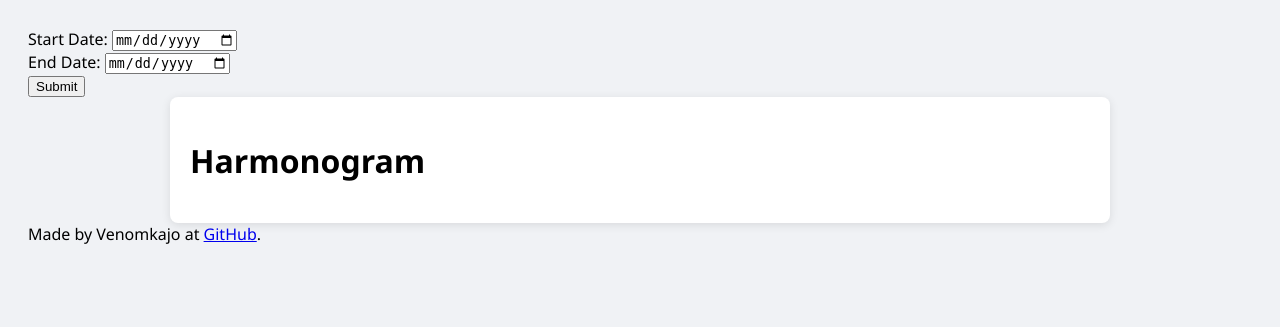
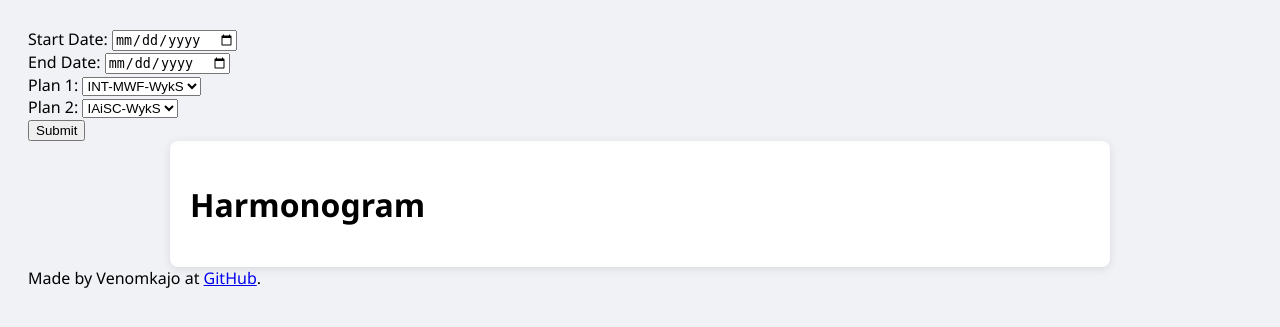
Before and after one commit to Venomkajo/combine-dsw-plan, a FastAPI app: template templates/index.html in a window 1280 px wide. Shown: the top 327 px of the page. Run offline with FastAPI, Linux system fonts and the light colour scheme; the template is opened without the code that fills it, so the values that code supplies are empty.

Commit message:
added changing to different plans, default values

```diff
--- a/app/main.py
+++ b/app/main.py
@@ -6,8 +6,16 @@ from fastapi.responses import HTMLResponse
 from fastapi.staticfiles import StaticFiles
 from fastapi.templating import Jinja2Templates
 import httpx
+import asyncio
 from bs4 import BeautifulSoup
 
+PLAN_LINKS = {
+    "INT-MWF-WykS": "https://harmonogramy.dsw.edu.pl/Plany/PlanyGrup/20153",
+    "INT-MWF-1S": "https://harmonogramy.dsw.edu.pl/Plany/PlanyGrup/20380",
+    "INT-MWF-2S": "https://harmonogramy.dsw.edu.pl/Plany/PlanyGrup/20381",
+    "IAiSC-WykS": "https://harmonogramy.dsw.edu.pl/Plany/PlanyGrup/18909",
+    "IAiSC-1S": "https://harmonogramy.dsw.edu.pl/Plany/PlanyGrup/18910",
+    "IAiSC-2S": "https://harmonogramy.dsw.edu.pl/Plany/PlanyGrup/18911"}
 
 templates = Jinja2Templates(directory="templates")
 
@@ -61,11 +69,13 @@ def get_date_cookie(start_date: date, end_date: date) -> str:
     return f"RadioList_TerminGr={today.year},{today.month},{today.day}%5C{week.year},{week.month},{week.day}%5C1"
 
 @app.get("/", response_class=HTMLResponse)
-async def my_combined_plan(start_date: Optional[date] = date.today(), end_date: Optional[date] = date.today() + timedelta(days=7), request: Request = None):
+async def my_combined_plan(start_date: Optional[date] = date.today(), end_date: Optional[date] = date.today() + timedelta(days=7), plan1: Optional[str] = "INT-MWF-WykS", plan2: Optional[str] = "IAiSC-WykS", request: Request = None):
 
     # Fetch data
-    plan1 = await get_plan_data("https://harmonogramy.dsw.edu.pl/Plany/PlanyGrup/20153", start_date=start_date, end_date=end_date)
-    plan2 = await get_plan_data("https://harmonogramy.dsw.edu.pl/Plany/PlanyGrup/18909", start_date=start_date, end_date=end_date)
+    plan1, plan2 = await asyncio.gather(
+        get_plan_data(PLAN_LINKS[plan1], start_date=start_date, end_date=end_date),
+        get_plan_data(PLAN_LINKS[plan2], start_date=start_date, end_date=end_date)
+    )
 
     # Combine keys (dates)
     all_dates = sorted(set(plan1.keys()) | set(plan2.keys()))
@@ -100,4 +110,4 @@ async def my_combined_plan(start_date: Optional[date] = date.today(), end_date:
 
         html_content += "</table>"
 
-    return templates.TemplateResponse("index.html", {"request": request, "content": html_content})
+    return templates.TemplateResponse("index.html", {"request": request, "content": html_content, "start_date": start_date, "end_date": end_date})
--- a/templates/index.html
+++ b/templates/index.html
@@ -12,14 +12,33 @@
         <div class="selection-container">
             <div class="date-selection">
                 <label for="start_date">Start Date:</label>
-                <input type="date" id="start_date" name="start_date" required>
+                <input type="date" id="start_date" name="start_date" value="{{ start_date }}" required>
             </div>
             <div class="date-selection">
                 <label for="end_date">End Date:</label>
-                <input type="date" id="end_date" name="end_date" required>
+                <input type="date" id="end_date" name="end_date" value="{{ end_date }}" required>
+            </div>
+        </div>
+        <div class="selection-container">
+            <div class="plan-selection">
+                <label for="plan1">Plan 1:</label>
+                <select id="plan1" name="plan1">
+                    <option value="INT-MWF-WykS">INT-MWF-WykS</option>
+                    <option value="INT-MWF-1S">INT-MWF-1S</option>
+                    <option value="INT-MWF-2S">INT-MWF-2S</option>
+                </select>
+            </div>
+            <div class="plan-selection">
+                <label for="plan2">Plan 2:</label>
+                <select id="plan2" name="plan2">
+                    <option value="IAiSC-WykS">IAiSC-WykS</option>
+                    <option value="IAiSC-1S">IAiSC-1S</option>
+                    <option value="IAiSC-2S">IAiSC-2S</option>
+                </select>
             </div>
         </div>
         <button type="submit">Submit</button>
+    </form>
     <div class="container">
         <h1>Harmonogram</h1>
         {{ content | safe }}
```
